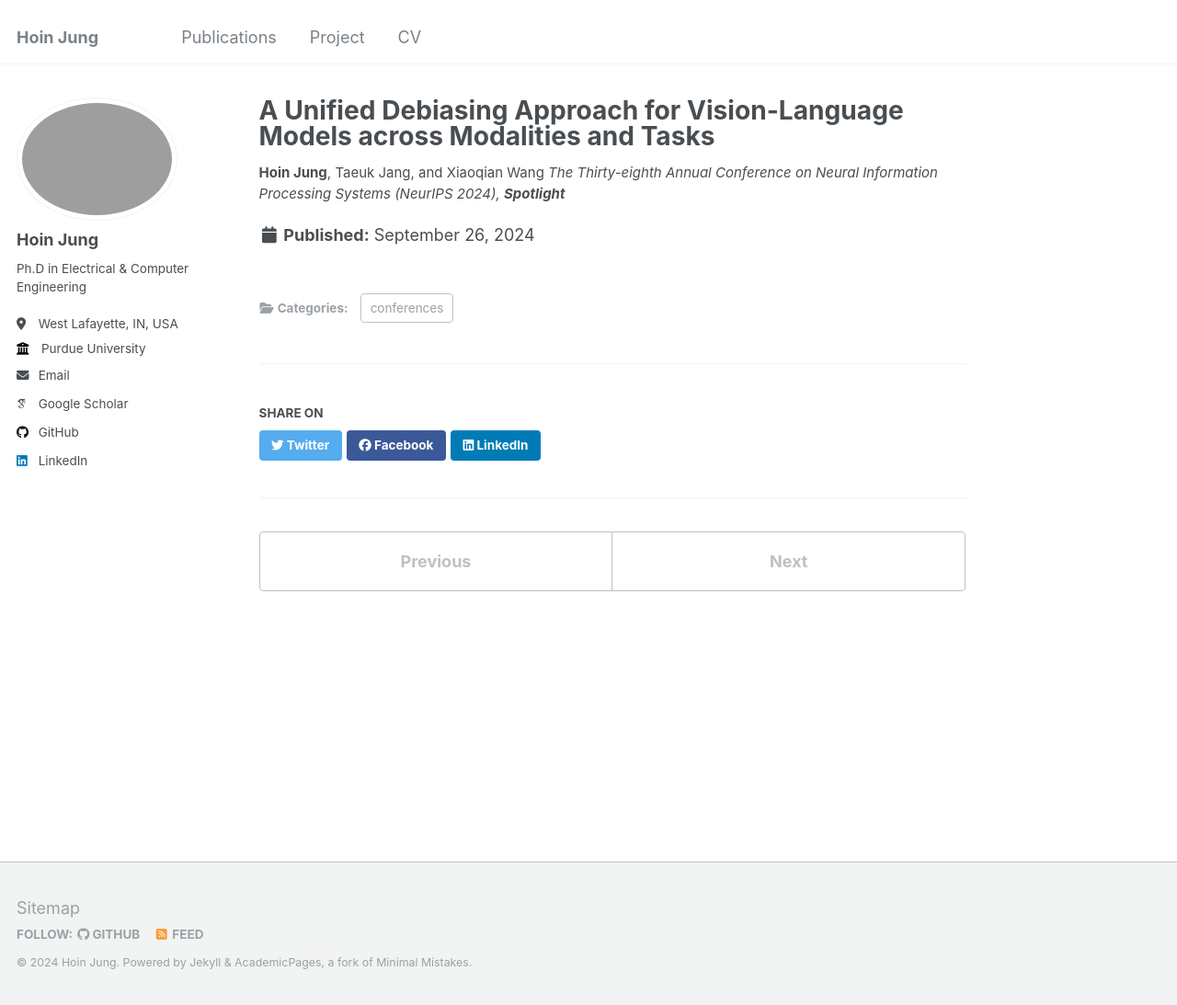
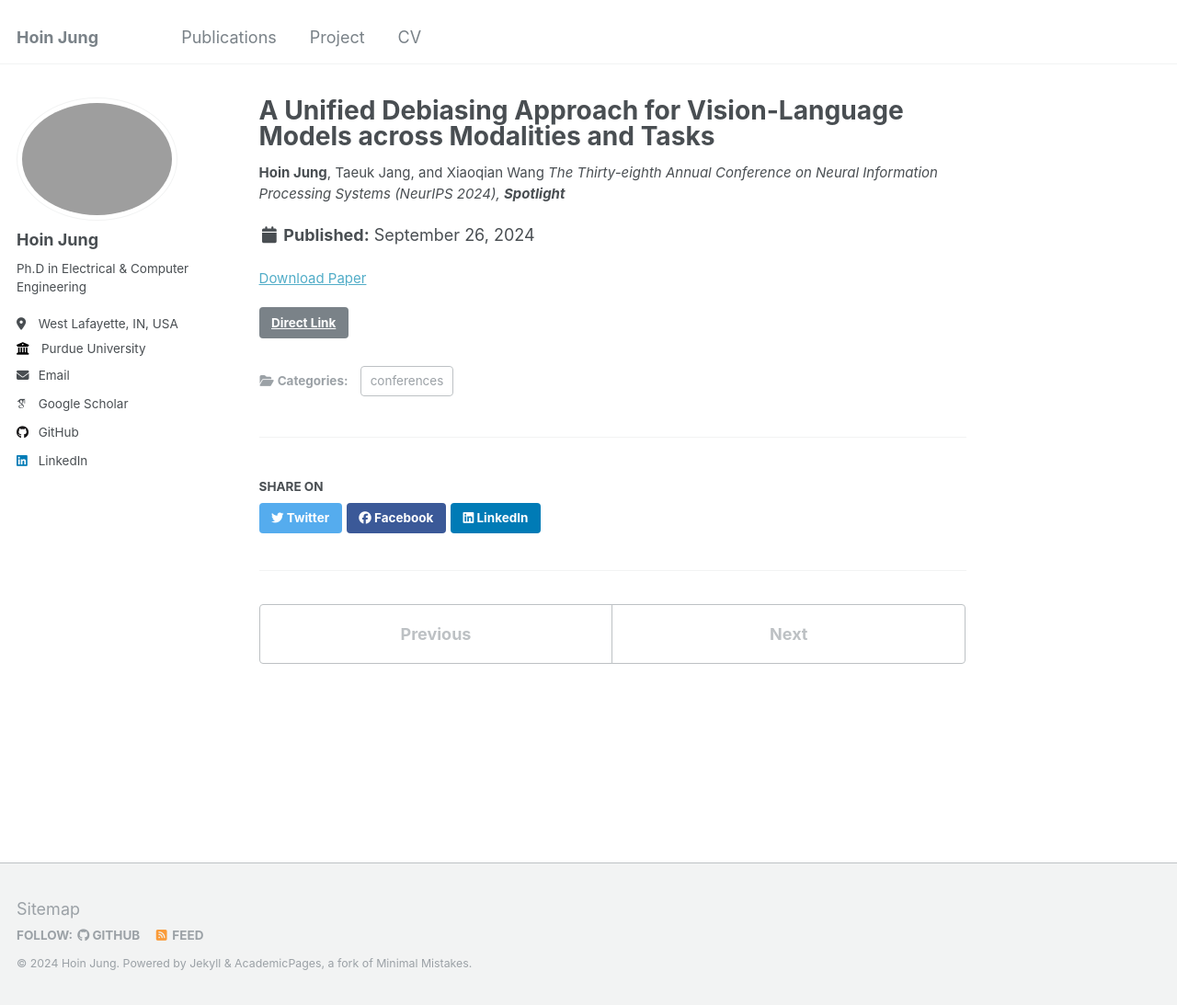
Before and after one commit to HoinJung/hoinjung.github.io, a Jekyll site: the page built from _publications/2024-09-26-SFID.md, in a window 1280 px wide and 1093 px high. Shown: the whole window at 92% size. Built offline with Jekyll 4.4.1, drawn with Linux system fonts in a browser that asks for light colours; some web fonts are replaced; some of the changed lines change nothing that is shown.

Commit message:
Update 2024-09-26-SFID.md

```diff
--- a/_publications/2024-09-26-SFID.md
+++ b/_publications/2024-09-26-SFID.md
@@ -4,8 +4,8 @@ collection: publications
 category: conferences
 permalink: /publication/2024-09-26-SFID
 date: 2024-09-26
-# link: "http://hoinjung.github.io/files/pdf/research/Explainable_Antenna.pdf"
-# paperurl: 'http://hoinjung.github.io/files/pdf/research/Explainable_Antenna.pdf'
-# github: https://github.com/hin1115/Boundary_Enhanced_Building_Extraction
+link: "https://arxiv.org/abs/2410.07593"
+paperurl: 'https://arxiv.org/abs/2410.07593'
+github: https://github.com/HoinJung/Unified-Debiaisng-VLM-SFID
 citation: '<b>Hoin Jung</b>, Taeuk Jang, and Xiaoqian Wang <i>The Thirty-eighth Annual Conference on Neural Information Processing Systems (NeurIPS 2024), <b>Spotlight</b></i>'
 ---
```
